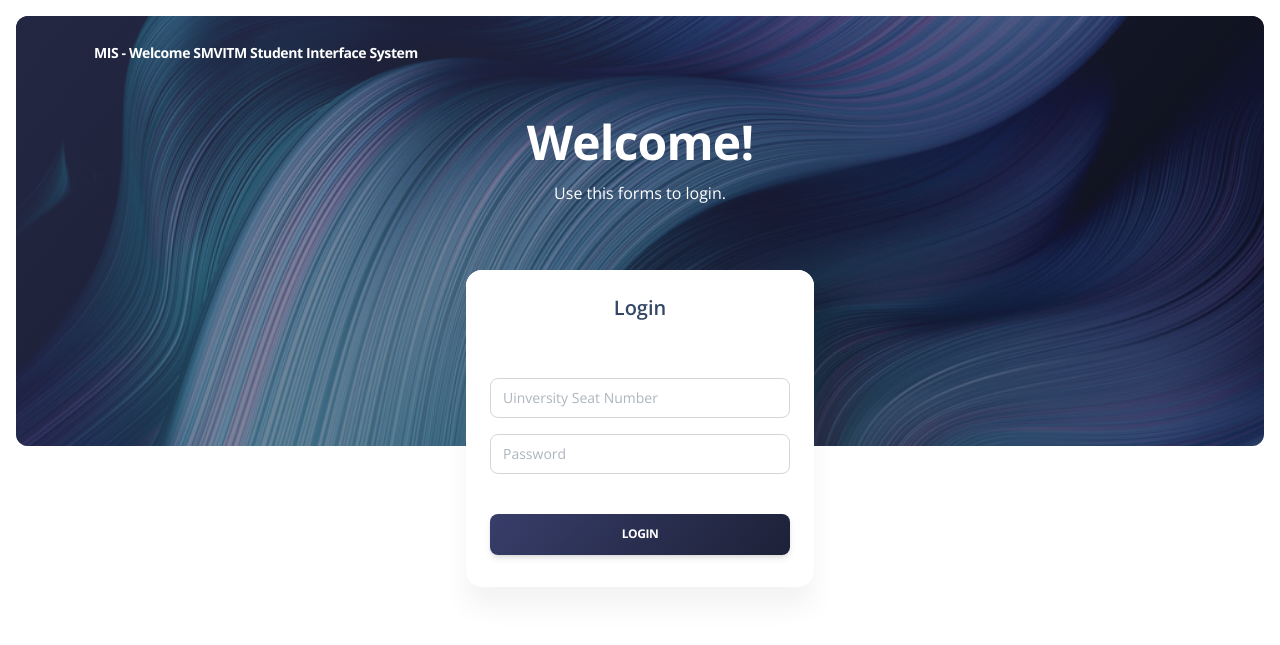
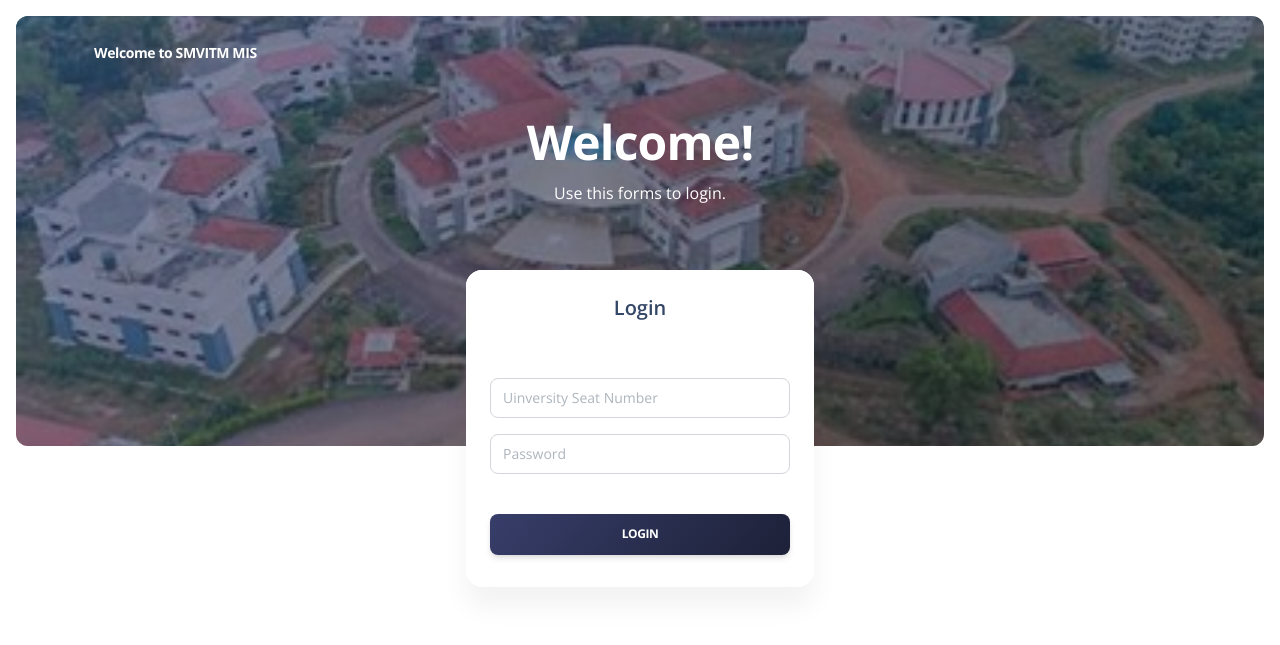
Before and after one commit to peterjoao82/MIS_System, a PHP site: page /login/login.php in a window 1280 px wide. Shown: the top 645 px of the page. Run offline with PHP 8.4, Linux system fonts and the light colour scheme; data that the repository does not hold is empty; style sheets or scripts are compiled from the project's sources; some libraries are stand-ins or nearby versions.

Commit message:
chnaged things

```diff
--- a/login/login.php
+++ b/login/login.php
@@ -11,7 +11,7 @@
   <nav class="navbar navbar-expand-lg position-absolute top-0 z-index-3 w-100 shadow-none my-3 navbar-transparent mt-4">
     <div class="container">
       <a class="navbar-brand font-weight-bolder ms-lg-0 ms-3 text-white" href="../index.html">
-        MIS - Welcome SMVITM Student Interface System
+        Welcome to SMVITM MIS
       </a>
 
 
@@ -21,7 +21,7 @@
   <!-- End Navbar -->
   <main class="main-content  mt-0">
     <section class="min-vh-100 mb-8">
-      <div class="page-header align-items-start min-vh-50 pt-5 pb-11 m-3 border-radius-lg" style="background-image: url('../assets/img/curved-images/curved14.jpg');">
+      <div class="page-header align-items-start min-vh-50 pt-5 pb-11 m-3 border-radius-lg" style="background-image: url('../assets/img/smvv.jpg');">
         <span class="mask bg-gradient-dark opacity-6"></span>
         <div class="container">
           <div class="row justify-content-center">
```
Also changed, not shown: pages/profile.php (+5 -5 lines), assets/img/smvv.jpg (added).
